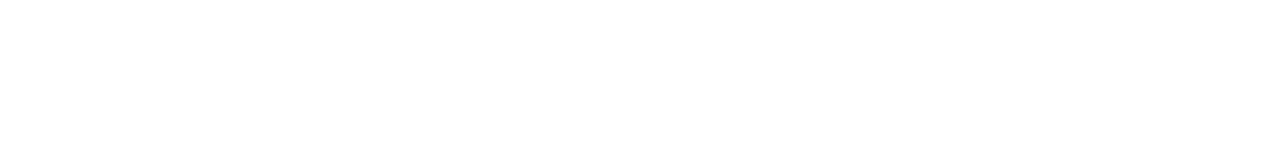
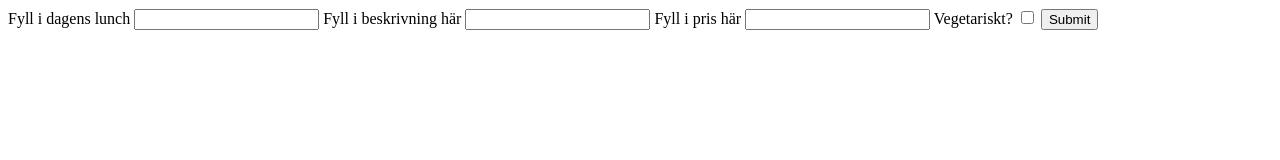
Before and after one commit to paulinakattilavaara/boilerroom-lunch, a plain HTML site: page index.html in a window 1280 px wide. Drawn offline with Linux system fonts and the light colour scheme.

Commit message:
Form created

```diff
--- a/index.html
+++ b/index.html
@@ -7,6 +7,20 @@
     <link rel="stylesheet" href="main.css" />
   </head>
   <body>
+    <div id="lunchForm">
+      <label for="headline">Fyll i dagens lunch</label>
+      <input type="text" id="headline">
+      <label for="description">Fyll i beskrivning här</label>
+      <input type="text" id="description">
+      <label for="price">Fyll i pris här</label>
+      <input type="number" id="price">
+      <label for="veg">Vegetariskt?</label>
+      <input type="checkbox" id="veg">
+      <input type="submit" id="submit">
+    </div>
+    <div class="lunch-card">
+
+    </div>
     <script src="main.js"></script>
   </body>
 </html>
```
